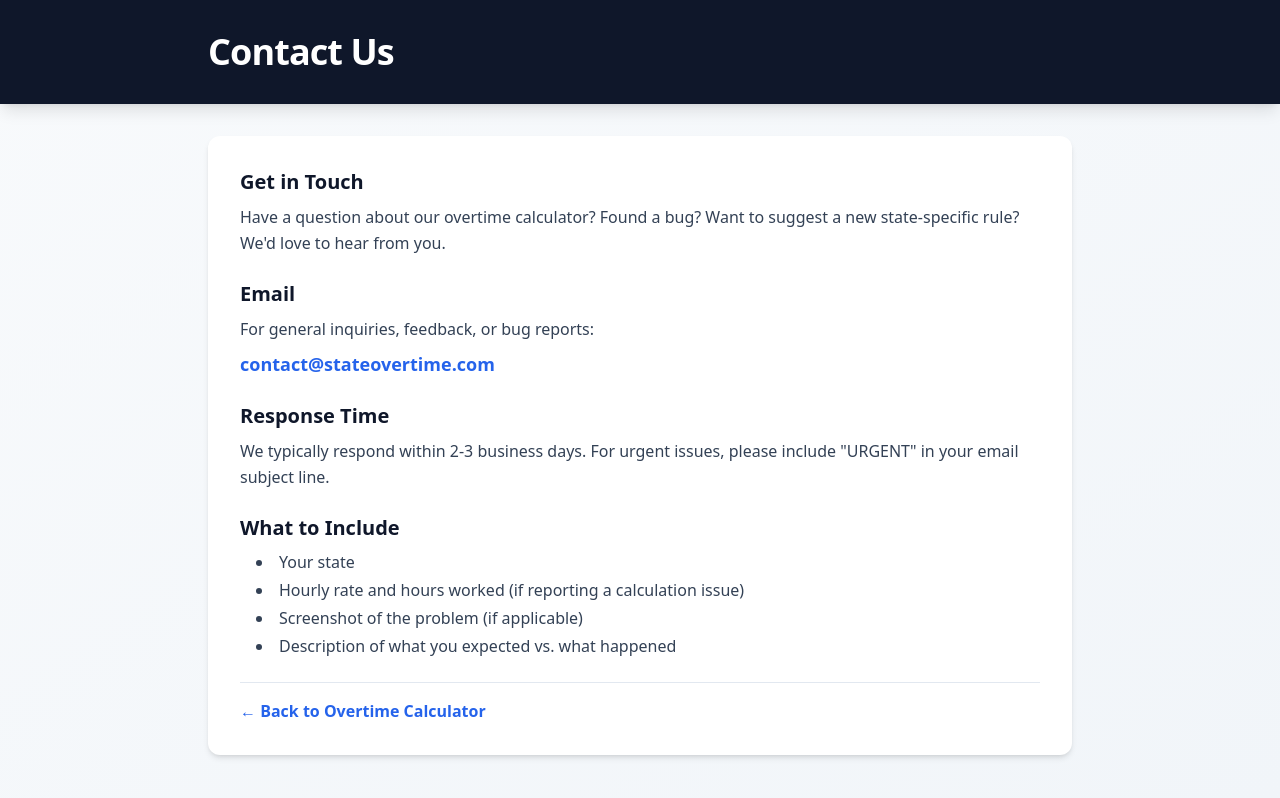
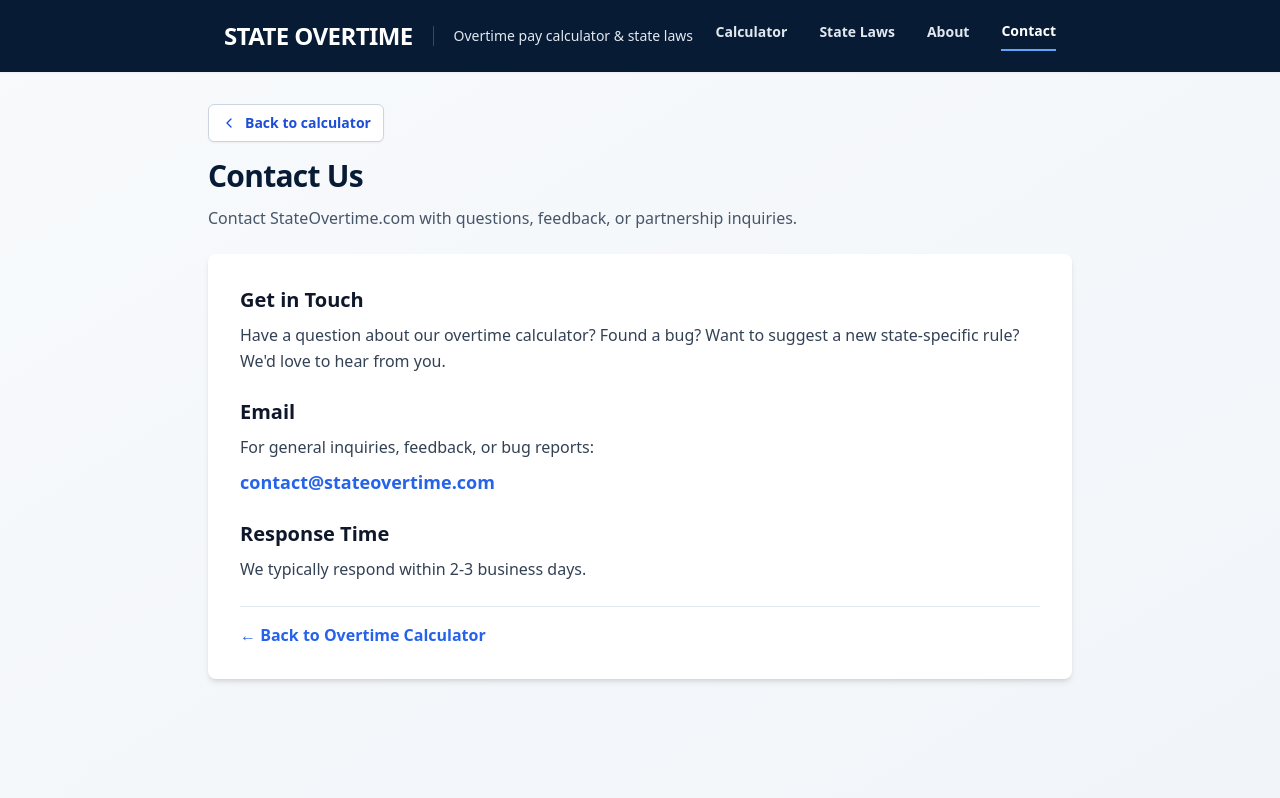
Before and after one commit to kikaifabrik-flow/stateovertime, a Next.js app: page /contact in a window 1280 px wide. Built offline with nearby package versions, Linux system fonts and the light colour scheme.

Commit message:
Refresh Contact page layout

```diff
--- a/src/app/contact/page.tsx
+++ b/src/app/contact/page.tsx
@@ -1,3 +1,5 @@
+import Link from "next/link";
+
 export const metadata = {
   title: "Contact Us | State Overtime Calculator",
   description: "Contact StateOvertime.com with questions, feedback, or partnership inquiries.",
@@ -8,15 +10,42 @@ export const metadata = {
 
 export default function ContactPage() {
   return (
-    <main className="min-h-screen bg-gradient-to-br from-slate-50 to-slate-100">
-      <header className="bg-slate-900 text-white py-8 shadow-lg">
-        <div className="max-w-4xl mx-auto px-4">
-          <h1 className="text-3xl md:text-4xl font-bold tracking-tight">Contact Us</h1>
+    <div className="min-h-screen bg-gradient-to-br from-slate-50 to-slate-100 text-slate-950">
+      <header className="bg-[#071b35] text-white shadow-sm">
+        <div className="mx-auto flex max-w-4xl flex-wrap items-center justify-between gap-4 px-4 py-5 sm:px-6 lg:px-8">
+          <div className="flex min-w-0 items-center gap-5">
+            <Link href="/" className="shrink-0 text-xl font-extrabold tracking-tight sm:text-2xl">STATE OVERTIME</Link>
+            <span className="hidden border-l border-white/20 pl-5 text-sm text-slate-200 lg:block">Overtime pay calculator &amp; state laws</span>
+          </div>
+
+          <nav aria-label="Main navigation" className="flex flex-wrap items-center gap-x-5 gap-y-2 text-sm font-semibold sm:gap-x-8">
+            <Link href="/#calculator" className="pb-2 text-slate-200 transition-colors hover:text-white">Calculator</Link>
+            <Link href="/state-laws" className="pb-2 text-slate-200 transition-colors hover:text-white">State Laws</Link>
+            <Link href="/about" className="pb-2 text-slate-200 transition-colors hover:text-white">About</Link>
+            <Link href="/contact" aria-current="page" className="border-b-2 border-blue-400 pb-2 text-white">Contact</Link>
+          </nav>
         </div>
       </header>
 
-      <section className="max-w-4xl mx-auto px-4 py-8">
-        <div className="bg-white rounded-xl shadow-md p-6 md:p-8 space-y-6">
+      <main className="mx-auto max-w-4xl px-4 py-8">
+        <Link
+          href="/"
+          className="mb-4 inline-flex items-center gap-2 rounded-md border border-slate-300 bg-white px-3 py-2 text-sm font-semibold text-blue-700 shadow-sm transition-colors hover:border-blue-400 hover:bg-blue-50 focus:outline-none focus:ring-2 focus:ring-blue-500 focus:ring-offset-2"
+        >
+          <svg aria-hidden="true" className="h-4 w-4" viewBox="0 0 24 24" fill="none" stroke="currentColor" strokeWidth="2" strokeLinecap="round" strokeLinejoin="round">
+            <path d="m15 18-6-6 6-6" />
+          </svg>
+          Back to calculator
+        </Link>
+
+        <section aria-labelledby="contact-heading">
+          <h1 id="contact-heading" className="text-2xl font-bold tracking-tight text-[#071b35] sm:text-3xl">Contact Us</h1>
+          <p className="mt-3 max-w-3xl text-sm leading-6 text-slate-600 sm:text-base">
+            Contact StateOvertime.com with questions, feedback, or partnership inquiries.
+          </p>
+        </section>
+
+        <div className="mt-6 bg-white rounded-lg shadow-md p-6 md:p-8 space-y-6">
           <div>
             <h2 className="text-xl font-bold text-slate-900 mb-2">Get in Touch</h2>
             <p className="text-slate-700 leading-relaxed">Have a question about our overtime calculator? Found a bug? Want to suggest a new state-specific rule? We'd love to hear from you.</p>
@@ -30,24 +59,14 @@ export default function ContactPage() {
 
           <div>
             <h2 className="text-xl font-bold text-slate-900 mb-2">Response Time</h2>
-            <p className="text-slate-700 leading-relaxed">We typically respond within 2-3 business days. For urgent issues, please include "URGENT" in your email subject line.</p>
-          </div>
-
-          <div>
-            <h2 className="text-xl font-bold text-slate-900 mb-2">What to Include</h2>
-            <ul className="list-disc list-inside text-slate-700 space-y-1 ml-4">
-              <li>Your state</li>
-              <li>Hourly rate and hours worked (if reporting a calculation issue)</li>
-              <li>Screenshot of the problem (if applicable)</li>
-              <li>Description of what you expected vs. what happened</li>
-            </ul>
+            <p className="text-slate-700 leading-relaxed">We typically respond within 2-3 business days.</p>
           </div>
 
           <div className="mt-8 pt-4 border-t border-slate-200">
             <a href="/" className="text-blue-600 hover:underline font-semibold">← Back to Overtime Calculator</a>
           </div>
         </div>
-      </section>
-    </main>
+      </main>
+    </div>
   );
 }
```
